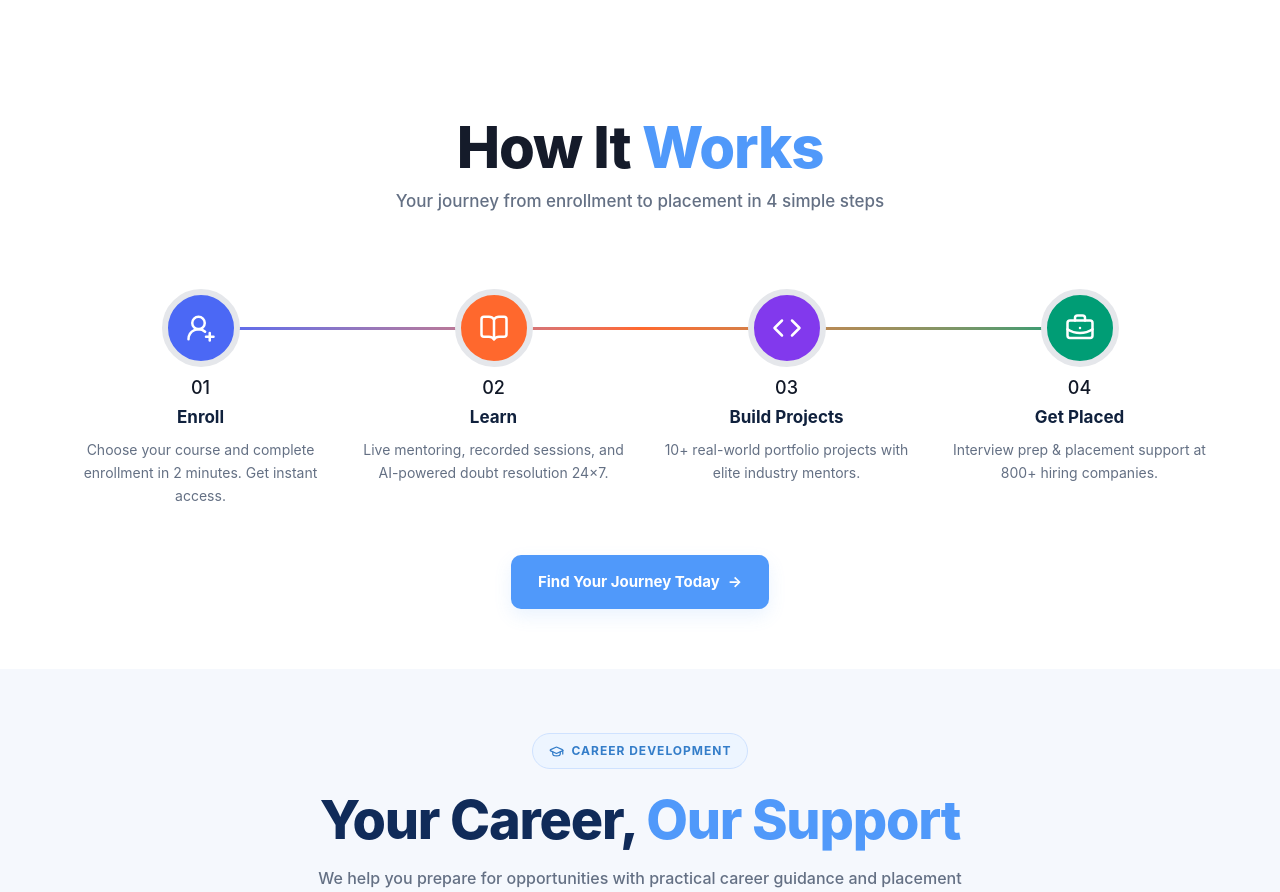
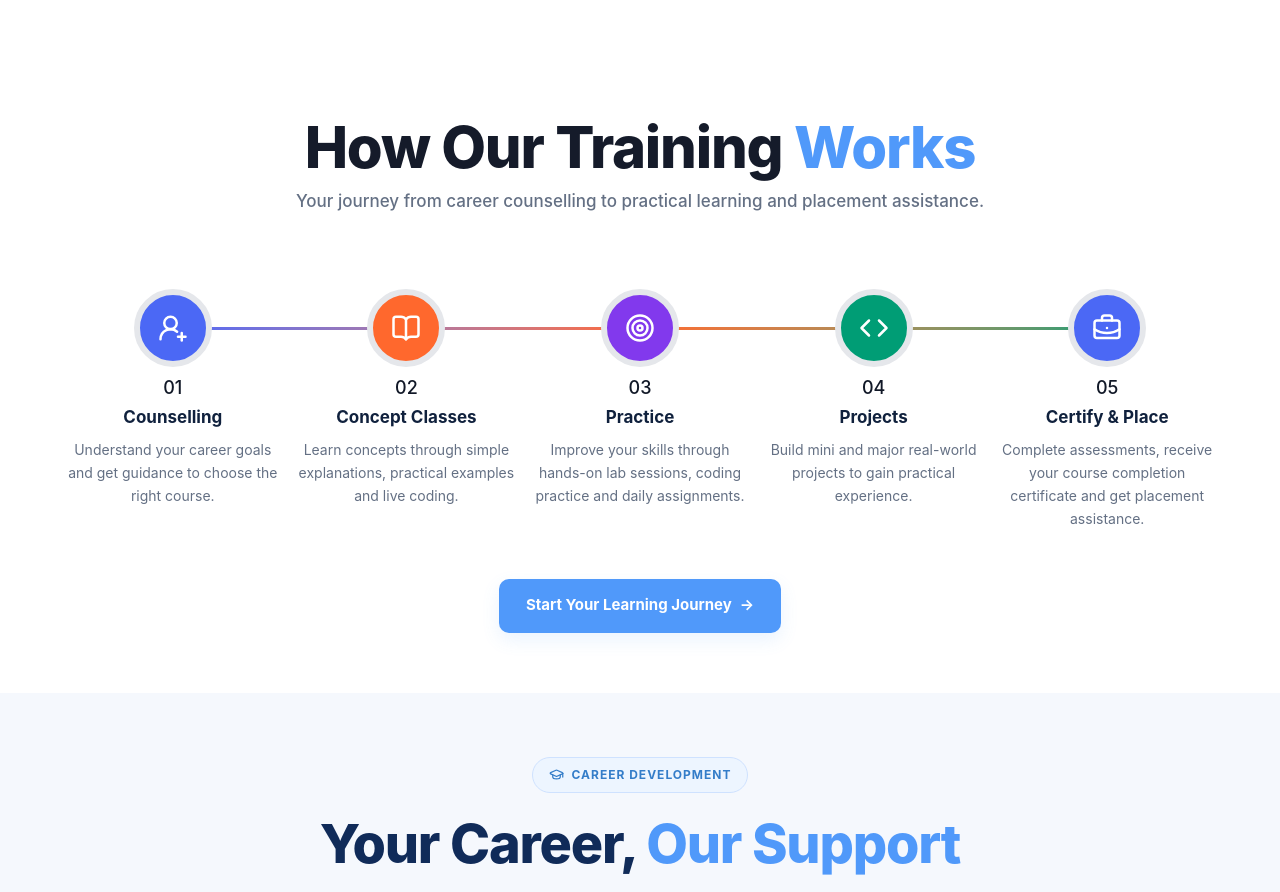
Before and after one commit to nitink0014/primewebdynamics, a React (Vite) app: page / in a window 1280 px wide. Shown: the part 4397-5289 px from the top of the page. Built offline with nearby package versions, Linux system fonts and the light colour scheme.

Commit message:
Update training methodology section

```diff
--- a/src/components/home/HowItWorksSection.jsx
+++ b/src/components/home/HowItWorksSection.jsx
@@ -1,7 +1,9 @@
+
 import { useState } from "react";
 import {
   UserRoundPlus,
   BookOpen,
+  Target,
   Code,
   BriefcaseBusiness,
 } from "lucide-react";
@@ -12,6 +14,7 @@ import AutoPopupForm from "./AutoPopupForm";
 const iconMap = {
   UserRoundPlus,
   BookOpen,
+  Target,
   Code,
   BriefcaseBusiness,
 };
@@ -28,12 +31,10 @@ function HowItWorksSection() {
 
   return (
     <section className="w-full bg-white px-5 pb-[60px] pt-[50px] font-sans sm:px-8 lg:px-0">
-
       <div className="mx-auto w-full max-w-[1400px] lg:w-[90%]">
 
         {/* Section Heading */}
         <div className="mb-[75px] flex flex-col items-center text-center">
-
           <h2 className="text-[36px] font-extrabold leading-[1.15] tracking-[-1.2px] text-[#151b2a] sm:text-[46px] lg:text-[58px]">
             {howItWorksData.title}{" "}
             <span className="text-[#5099fa]">
@@ -44,18 +45,16 @@ function HowItWorksSection() {
           <p className="mt-[8px] text-[15px] font-medium text-[#647084] sm:text-[17px]">
             {howItWorksData.subtitle}
           </p>
-
         </div>
 
         {/* Timeline */}
         <div className="relative">
 
           {/* Connecting Gradient Line */}
-          <div className="absolute left-[12.5%] right-[12.5%] top-[38px] hidden h-[3px] bg-gradient-to-r from-[#5368f5] via-[#ff682d] to-[#009d75] lg:block" />
+          <div className="absolute left-[10%] right-[10%] top-[38px] hidden h-[3px] bg-gradient-to-r from-[#5368f5] via-[#ff682d] to-[#009d75] lg:block" />
 
           {/* Steps */}
-          <div className="grid grid-cols-1 gap-10 sm:grid-cols-2 lg:grid-cols-4 lg:gap-5">
-
+          <div className="grid grid-cols-1 gap-10 sm:grid-cols-2 lg:grid-cols-5 lg:gap-4">
             {howItWorksData.steps.map((step) => {
               const Icon = iconMap[step.icon];
 
@@ -86,18 +85,14 @@ function HowItWorksSection() {
                   <p className="mt-[10px] max-w-[290px] text-[14px] font-normal leading-[1.65] text-[#647084]">
                     {step.description}
                   </p>
-
                 </div>
               );
             })}
-
           </div>
-
         </div>
 
         {/* CTA Button */}
         <div className="mt-[48px] flex justify-center">
-
           <button
             type="button"
             onClick={() => setIsPopupOpen(true)}
@@ -106,9 +101,7 @@ function HowItWorksSection() {
             {howItWorksData.buttonText}
             <span>→</span>
           </button>
-
         </div>
-
       </div>
 
       {/* Existing Registration Popup */}
@@ -116,7 +109,6 @@ function HowItWorksSection() {
         isOpen={isPopupOpen}
         onClose={() => setIsPopupOpen(false)}
       />
-
     </section>
   );
 }
--- a/src/data/howItWorksData.json
+++ b/src/data/howItWorksData.json
@@ -1,41 +1,49 @@
 
 {
-  "title": "How It",
+  "title": "How Our Training",
   "highlight": "Works",
-  "subtitle": "Your journey from enrollment to placement in 4 simple steps",
-  "buttonText": "Find Your Journey Today",
+  "subtitle": "Your journey from career counselling to practical learning and placement assistance.",
+  "buttonText": "Start Your Learning Journey",
   "steps": [
     {
       "id": 1,
       "number": "01",
-      "title": "Enroll",
-      "description": "Choose your course and complete enrollment in 2 minutes. Get instant access.",
+      "title": "Counselling",
+      "description": "Understand your career goals and get guidance to choose the right course.",
       "icon": "UserRoundPlus",
       "color": "blue"
     },
     {
       "id": 2,
       "number": "02",
-      "title": "Learn",
-      "description": "Live mentoring, recorded sessions, and AI-powered doubt resolution 24×7.",
+      "title": "Concept Classes",
+      "description": "Learn concepts through simple explanations, practical examples and live coding.",
       "icon": "BookOpen",
       "color": "orange"
     },
     {
       "id": 3,
       "number": "03",
-      "title": "Build Projects",
-      "description": "10+ real-world portfolio projects with elite industry mentors.",
-      "icon": "Code",
+      "title": "Practice",
+      "description": "Improve your skills through hands-on lab sessions, coding practice and daily assignments.",
+      "icon": "Target",
       "color": "purple"
     },
     {
       "id": 4,
       "number": "04",
-      "title": "Get Placed",
-      "description": "Interview prep & placement support at 800+ hiring companies.",
+      "title": "Projects",
+      "description": "Build mini and major real-world projects to gain practical experience.",
+      "icon": "Code",
+      "color": "green"
+    },
+    {
+      "id": 5,
+      "number": "05",
+      "title": "Certify & Place",
+      "description": "Complete assessments, receive your course completion certificate and get placement assistance.",
       "icon": "BriefcaseBusiness",
-      "color": "green"
+      "color": "blue"
     }
   ]
 }
```
